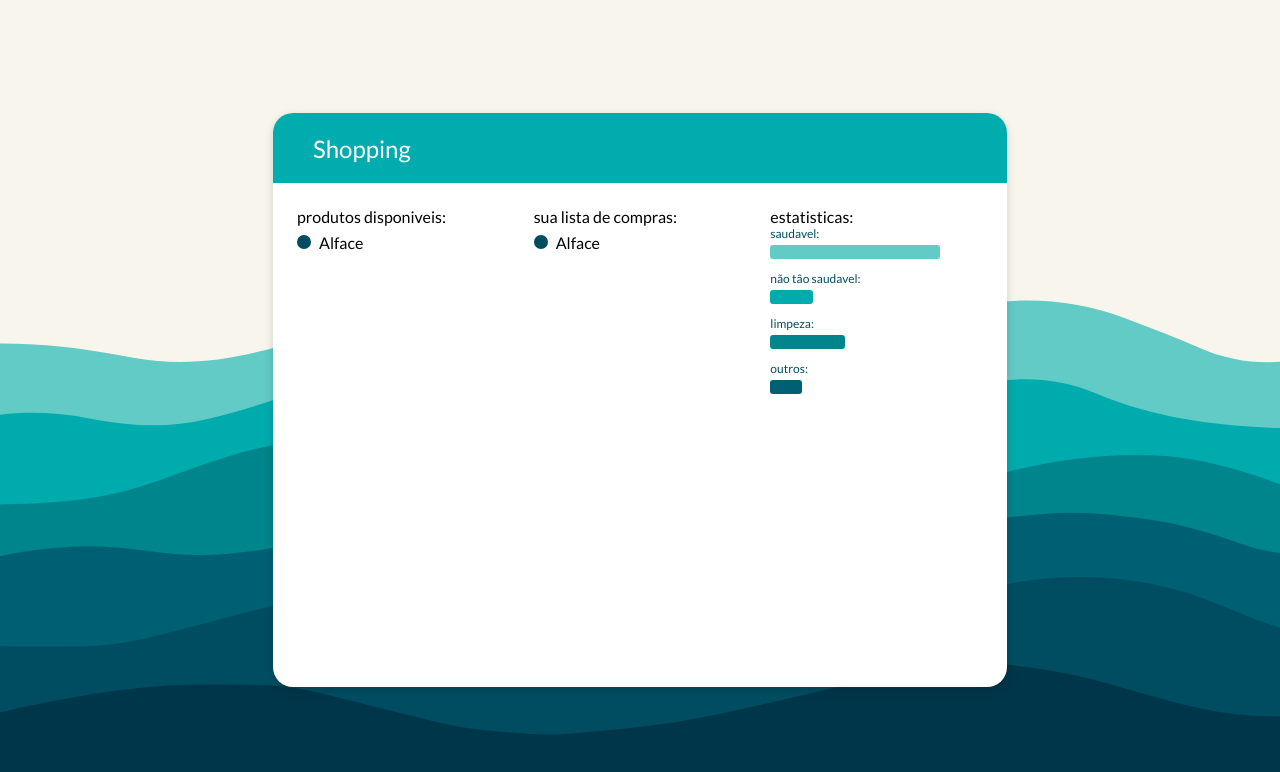
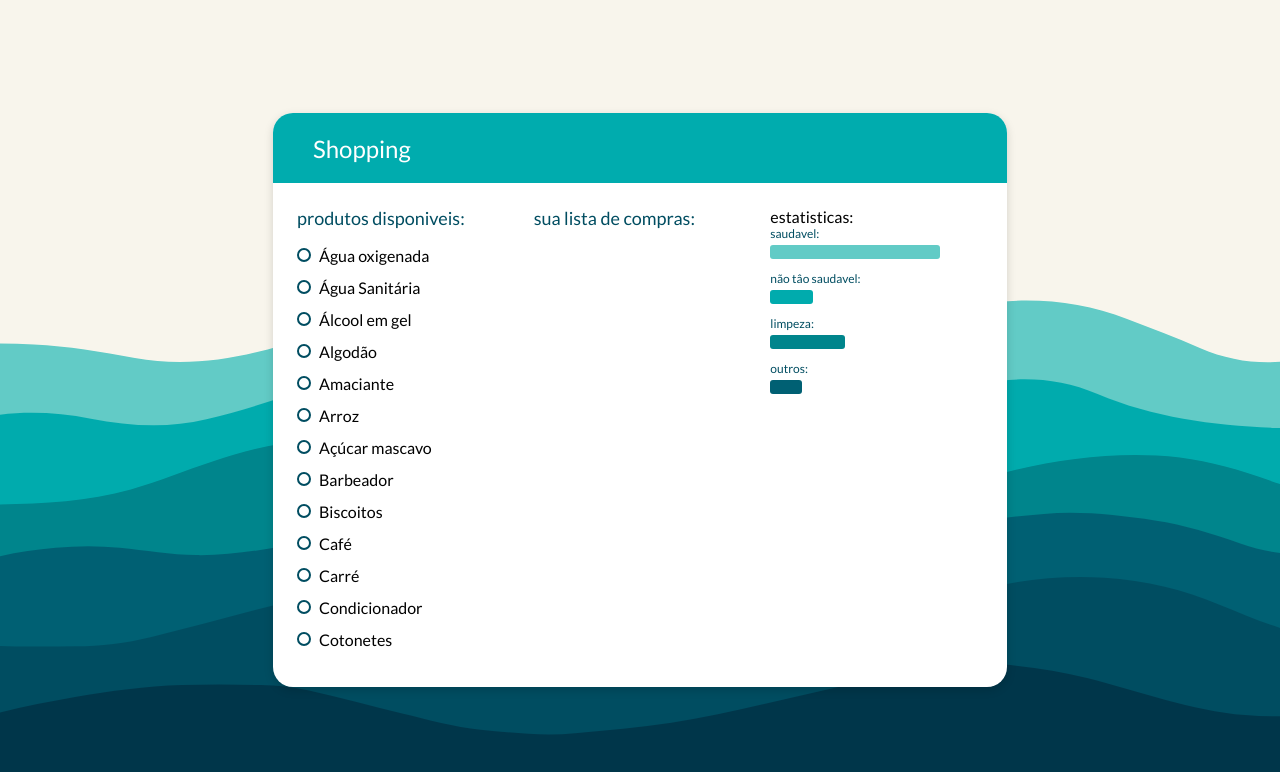
Before and after one commit to LucasVSDev/shopping, a React (Create React App) app: page / in a window 1280 px wide. Shown: the top 772 px of the page. Built offline with nearby package versions, Linux system fonts and the light colour scheme.

Commit message:
add base functionality

```diff
--- a/src/components/App/App.jsx
+++ b/src/components/App/App.jsx
@@ -1,38 +1,45 @@
-import React, { useState, useEffect } from 'react'
+import React, { useEffect, useState } from 'react'
 import LineChart from '../../shared/LineChart/lineChart'
 import AppContainer from '../AppContainer/AppContainer'
 import AppHeader from '../AppHeader/AppHeader'
-import Checkbox from '../../shared/Checkbox/checkbox'
+import ShoppingList from '../ShoppingList/ShoppingList'
 import { Wrapper, Container } from './App.styles'
+import productsMock from '../../mocks/products.json'
 
 function App() {
   const colors = ['#62CBC6', '#00ABAD', '#00858C', '#006073', '#004D61']
 
-  const [lettuce, setLettuce] = useState(true)
+  const [products, setProducts] = useState(productsMock.products)
+  const [selectedProducts, setSelectedProducts] = useState([])
 
+  useEffect(() => {
+    const newSelectedProducts = products.filter(product => product.checked)
+    setSelectedProducts(newSelectedProducts)
+  }, [products])
+
+  function handleToggle(id, checked) {
+    const newProducts = products.map(product =>
+      product.id === id
+        ? { ...product, checked: !product.checked }
+        : product
+    )
+    setProducts(newProducts)
+  }
 
   return <Wrapper>
     <Container>
       <AppHeader />
       <AppContainer
-        left={<div >
-          produtos disponiveis:
-
-          <Checkbox
-            value={lettuce}
-            title="Alface"
-            onClick={() => setLettuce(!lettuce)}
-          />
-        </div>}
-        middle={<div>
-          sua lista de compras:
-
-          <Checkbox
-            value={lettuce}
-            title="Alface"
-            onClick={() => setLettuce(!lettuce)}
-          />
-        </div>}
+        left={<ShoppingList
+          title="Produtos disponiveis"
+          products={products}
+          onToggle={handleToggle}
+        />}
+        middle={<ShoppingList
+          title="Sua lista de compras"
+          products={selectedProducts}
+          onToggle={handleToggle}
+        />}
         right={<div>
           estatisticas:
 
--- /dev/null
+++ b/src/components/ShoppingList/ShoppingList.jsx
@@ -0,0 +1,23 @@
+import React from 'react'
+import Checkbox from '../../shared/Checkbox/checkbox'
+import { Wrapper, Title, Array } from './ShoppingList.styles'
+
+function ShoppingList({ title, products, onToggle }) {
+  return <Wrapper>
+    <Title>
+      {title}:
+    </Title>
+    <Array>
+      {
+        products.map(product => <Checkbox
+          value={product.checked}
+          title={product.name}
+          onClick={() => onToggle(product.id, product.checked)}
+        />
+        )
+      }
+    </Array>
+  </Wrapper>
+}
+
+export default ShoppingList
--- /dev/null
+++ b/src/components/ShoppingList/ShoppingList.styles.js
@@ -0,0 +1,17 @@
+import styled from 'styled-components'
+
+export const Wrapper = styled.div`
+`
+
+export const Title = styled.h2`
+  color: #004D61;
+  font-size: 18px;
+  font-weight: 400;
+  text-transform: lowerCase;
+  height: 32px;
+`
+export const Array = styled.div`
+  height: 424px;
+  overflow-y: auto;
+  overscroll-behavior-y: contain;
+`
```
